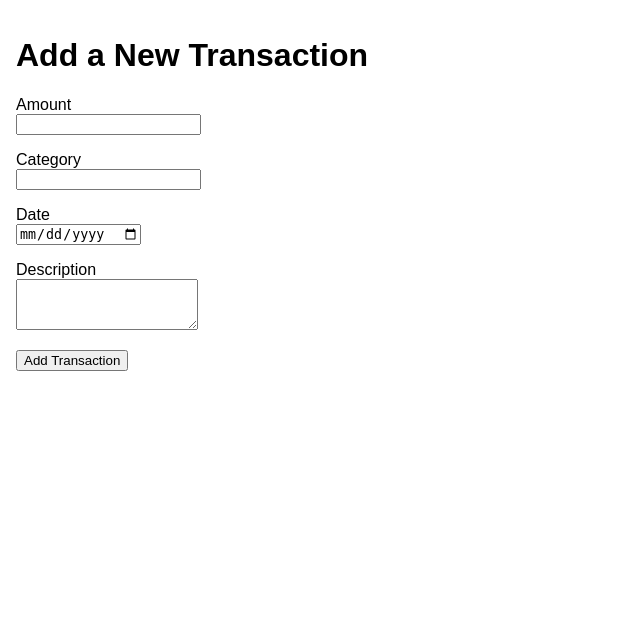
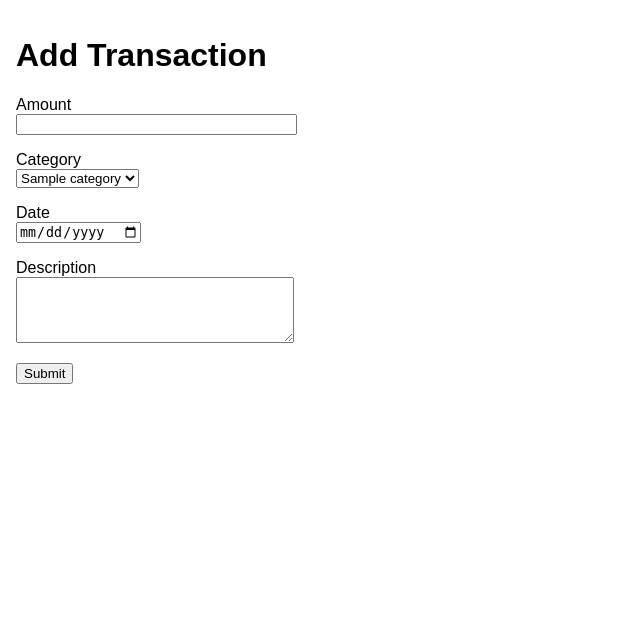
Before and after one commit to TailorBird93/FinanceTracker, a Flask app: page /add_transaction in a window 1280 px wide. Shown: the part 50-674 px from the top of the page, without its empty margins (0-640 px from the left). Run offline with Flask 3, Linux system fonts and the light colour scheme; a user stored in the database is signed in; tables that the repository leaves empty hold one stand-in row (values such as "Sample post").

Commit message:
Add routes and forms for add_category functionality

```diff
--- a/app/forms.py
+++ b/app/forms.py
@@ -38,7 +38,11 @@ class RegistrationForm(FlaskForm):
 
 class TransactionForm(FlaskForm):
     amount = FloatField('Amount', validators=[DataRequired()])
-    category = StringField('Category', validators=[DataRequired()])
+    category = SelectField('Category', coerce=int, validators=[DataRequired()])
     date = DateField('Date', validators=[DataRequired()], format='%Y-%m-%d')
     description = TextAreaField('Description', validators=[Length(max=200)])
-    submit = SubmitField('Add Transaction')
+    submit = SubmitField('Submit')
+
+class CategoryForm(FlaskForm):
+    name = StringField('Category Name', validators=[DataRequired(), Length(max=64)])
+    submit = SubmitField('Add Category')
--- a/app/routes.py
+++ b/app/routes.py
@@ -1,7 +1,7 @@
 from flask import render_template, flash, redirect, url_for, request
 from app import app, db
-from app.forms import LoginForm, RegistrationForm, TransactionForm
-from app.models import User, Transaction
+from app.forms import LoginForm, RegistrationForm, TransactionForm, CategoryForm
+from app.models import User, Transaction, Category
 from flask_login import current_user, login_user, logout_user, login_required
 from urllib.parse import urlparse
 from datetime import datetime
@@ -17,10 +17,16 @@ def index():
 @login_required
 def add_transaction():
     form = TransactionForm()
+    # Load categories for the current user
+    categories = Category.query.filter_by(user_id=current_user.id).all()
+    if not categories:
+        flash('Please add a category before adding transactions.')
+        return redirect(url_for('add_category'))
+    form.category.choices = [(c.id, c.name) for c in categories]
     if form.validate_on_submit():
         transaction = Transaction(
             amount=form.amount.data,
-            category=form.category.data,
+            category_id=form.category.data,
             date=form.date.data,
             description=form.description.data,
             user_id=current_user.id
@@ -30,6 +36,7 @@ def add_transaction():
         flash('Your transaction has been added.')
         return redirect(url_for('index'))
     return render_template('add_transaction.html', title='Add Transaction', form=form)
+
 
 @app.route('/edit_transaction/<int:transaction_id>', methods=['GET', 'POST'])
 @login_required
@@ -107,3 +114,15 @@ def register():
 def categories():
     categories = Category.query.filter_by(user_id=current_user.id).all()
     return render_template('categories.html', title='Categories', categories=categories)
+
+@app.route('/add_category', methods=['GET', 'POST'])
+@login_required
+def add_category():
+    form = CategoryForm()
+    if form.validate_on_submit():
+        category = Category(name=form.name.data, user_id=current_user.id)
+        db.session.add(category)
+        db.session.commit()
+        flash('Category added successfully.')
+        return redirect(url_for('categories'))
+    return render_template('add_category.html', title='Add Category', form=form)
--- a/templates/add_transaction.html
+++ b/templates/add_transaction.html
@@ -1,12 +1,12 @@
 {% extends 'base.html' %}
 {% block title %}Add Transaction{% endblock %}
 {% block content %}
-<h1>Add a New Transaction</h1>
-<form action="" method="post">
+<h1>Add Transaction</h1>
+<form method="post">
     {{ form.hidden_tag() }}
     <p>
         {{ form.amount.label }}<br>
-        {{ form.amount() }}
+        {{ form.amount(size=32) }}
     </p>
     <p>
         {{ form.category.label }}<br>
@@ -18,7 +18,7 @@
     </p>
     <p>
         {{ form.description.label }}<br>
-        {{ form.description(rows=3) }}
+        {{ form.description(rows=4, cols=32) }}
     </p>
     <p>{{ form.submit() }}</p>
 </form>
```
Also changed, not shown: app/models.py (+6 -4 lines), migrations/versions/8714612d4a52_updated_models_with_relationships_and_.py (added, +52 -0 lines), app.db.
